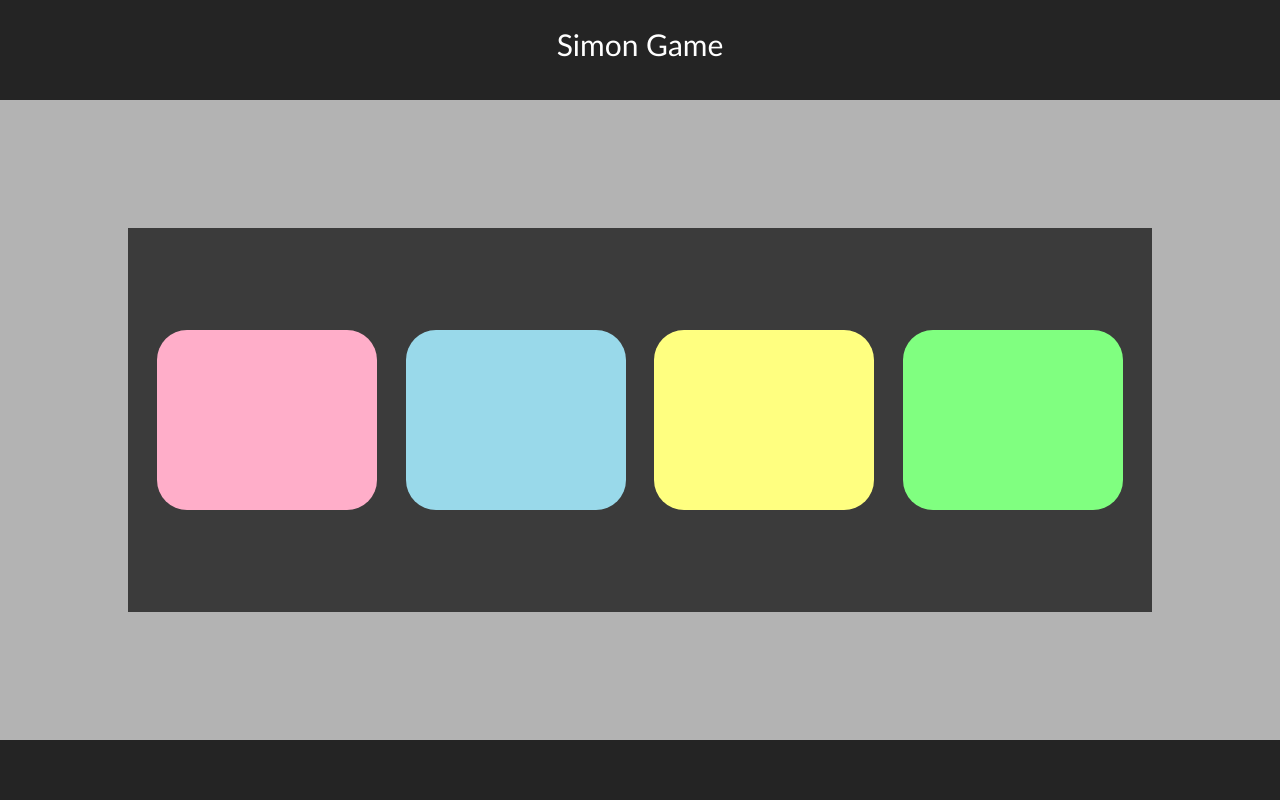
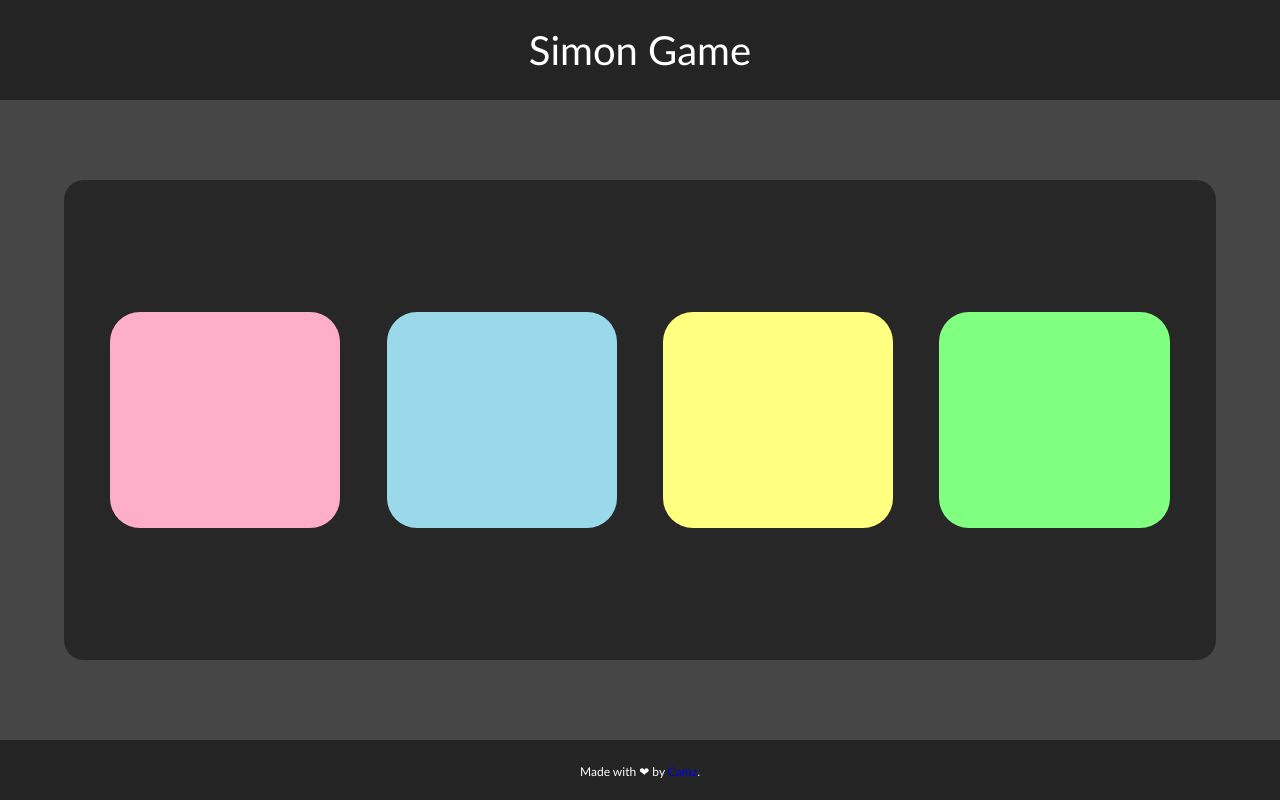
Before and after one commit to Camziee/simon-game.github.io, a website: page index.html in a window 1280 px wide. Drawn offline with Linux system fonts and the light colour scheme.

Commit message:
Fixing Layouts

```diff
--- a/index.html
+++ b/index.html
@@ -27,6 +27,7 @@
     </main>
 
     <footer class="bar-footer">
+        <p class="bar-footer__title">Made with ❤ by <a href="https://github.com/Camziee" class="bar-footer__link" target="_blank">Camz</a>.</p>
     </footer>
 
     <script src="./dist/index.js"></script>
--- a/style.css
+++ b/style.css
@@ -24,10 +24,10 @@ body, html {
 }
 .bar-header__title {
     text-align: center; /* position */
-    margin-top: 10px;
+    margin-top: 4px;
     transform: translateY(50%);
 
-    font-size: 30px; /* style */
+    font-size: 40px; /* style */
     font-family: 'Trebuchet MS', 'Lucida Sans Unicode', 'Lucida Grande', 'Lucida Sans', Arial, sans-serif;
     color: white;
 }
@@ -53,27 +53,45 @@ body, html {
     align-items: center;
     flex: 1; /* position */
 
-    background-color: rgb(179, 179, 179); /*style*/
+    background-color: rgb(70, 70, 70); /*style*/
 }
 
 /* Button Wrapper */
 .button-wrapper {
     display: flex;
     flex-direction: row;
+    flex-wrap: wrap;
     justify-content: space-evenly;
     align-items: center;
-    width: 80%;
-    height: 60%;
+    width: 90%;
+    height: 75%;
+    border-radius: 20px;
 
-    background-color: rgb(59, 59, 59);
+    background-color: rgb(39, 39, 39);
 }
 
 /* Game Buttons */
 .game-button {
-    width: 220px; /* position */
-    height: 180px;
+    width: 300px;
+    height: 50%;
     border-radius: 30px;
     cursor: pointer;
+    transition: transform .2s;
+}
+
+@media (max-width: 500px) {
+    .game-button {width: 90%; height: 20%;}
+}
+@media (min-width: 501px) {
+    .game-button {width: 45%; height: 40%;}
+}
+@media (min-width: 1100px) {
+    .game-button {width: 20%; height: 45%;}
+}
+
+
+.game-button:active {
+    transform: scale(0.9);
 }
 .game-button_pink {
     background-color: rgb(255, 174, 201); /*style*/
@@ -93,7 +111,25 @@ body, html {
 
 /* Footer */
 .bar-footer {
+    text-align: center;
     flex-basis: 60px; /*position*/
 
     background-color: rgb(36, 36, 36); /*style*/
 }
+.bar-footer__title {
+    margin-top: 25px;
+    font-size: 12px; /* style */
+    font-family: 'Trebuchet MS', 'Lucida Sans Unicode', 'Lucida Grande', 'Lucida Sans', Arial, sans-serif;
+    color: white;
+}
+.bar-footer__link {
+    text-decoration: none;
+}
+.bar-footer__link:visited {
+    color: white;
+}
+
+.bar-footer__link:hover {
+    cursor: pointer;
+    color: #fa7f72;
+}
```
